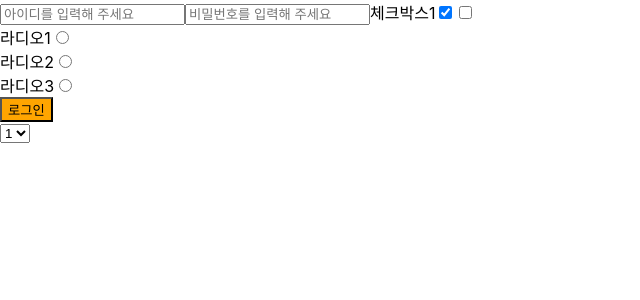
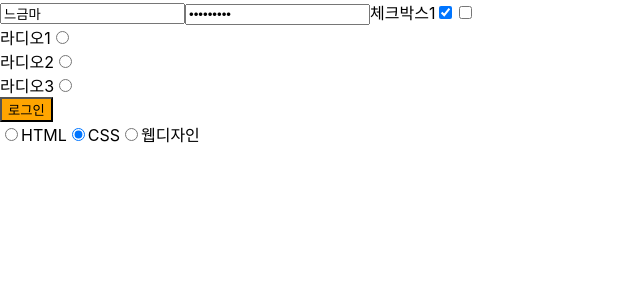
Before and after one commit to kangaroo19/common_component, a React (Create React App) app: page / in a window 1280 px wide. Shown: the top 300 px of the page, without its empty margins (0-640 px from the left). Built offline with nearby package versions, Linux system fonts and the light colour scheme.

Commit message:
코드 수정

```diff
--- a/src/App.js
+++ b/src/App.js
@@ -1,15 +1,9 @@
+import Home from './Home';
 import FormMain from './components/input/FormMain';
 import SelectMain from './components/select/SelectMain';
 // import { useInputFieldHook } from './utils/hook/useInputFieldHook.js';
 import { useInputField } from './utils/zustand/useInputField';
-const initialState = {
-  id: '',
-  pw: '',
-  checkbox1: false,
-  checkbox2: false,
-  checkbox3: false,
-  radio1: false,
-};
+
 // onChangeFormData (커스텀훅)을 FormMain 컴포넌트에 두려 했으나
 // 버튼 컴포넌트 때문에 안됨
 
@@ -34,11 +28,17 @@ function App() {
   return (
     <>
       <FormMain onChange={onChangeFormData}>
-        <FormMain.Input name="id" placeholder="아이디를 입력해 주세요" />
+        <FormMain.Input
+          name="id"
+          placeholder="아이디를 입력해 주세요"
+          value={formData.id}
+          initialState="느금마"
+        />
         <FormMain.Input
           type="password"
           name="pw"
           placeholder="비밀번호를 입력해 주세요"
+          initialState="느금마123123"
         />
         <FormMain.Label htmlFor="checkbox1">체크박스1</FormMain.Label>
         <FormMain.Checkbox name="checkbox1" id="checkbox1" checked />
@@ -56,6 +56,7 @@ function App() {
           <FormMain.Label htmlFor="radio3">라디오3</FormMain.Label>
           <FormMain.Radio name="radio1" value="라디오3" id="radio3" />
         </div>
+
         <FormMain.Button
           type="button"
           styleID="login"
@@ -63,11 +64,12 @@ function App() {
           onClick={onClick}
         />
       </FormMain>
-      <SelectMain>
+      <Home />
+      {/* <SelectMain>
         <SelectMain.Option>1</SelectMain.Option>
         <SelectMain.Option>2</SelectMain.Option>
         <SelectMain.Option>3</SelectMain.Option>
-      </SelectMain>
+      </SelectMain> */}
     </>
   );
 }
--- a/src/Home.jsx
+++ b/src/Home.jsx
@@ -1,24 +1,41 @@
+import { useState } from 'react';
 import FormMain from './components/input/FormMain';
 // import { useInputField } from './utils/zustand/useInputField';
 import { useInputFieldHook } from './utils/hook/useInputFieldHook';
+
 export default function Home() {
-  const { formData, onChangeFormData } = useInputFieldHook();
-  const onClick = (event) => {
-    event.preventDefault();
-    console.log(formData);
+  const [value, setValue] = useState('CSS'); // 초기값을 CSS로 설정합니다.
+
+  const onChange = (event) => {
+    console.log(event.target.value);
+    setValue(event.target.value); // 라디오 버튼이 선택될 때마다 상태를 업데이트합니다.
   };
+
   return (
     <>
-      <FormMain onChange={onChangeFormData}>
-        <FormMain.Input name="id2" />
-        <FormMain.Input name="pw2" />
-        <FormMain.Button
-          type="submit"
-          styleID="login"
-          text="로그인"
-          onClick={onClick}
+      <form action="" onChange={onChange}>
+        <input
+          type="radio"
+          name="chk_info"
+          value="HTML"
+          checked={value === 'HTML'}
         />
-      </FormMain>
+        HTML
+        <input
+          type="radio"
+          name="chk_info"
+          value="CSS"
+          checked={value === 'CSS'}
+        />
+        CSS
+        <input
+          type="radio"
+          name="chk_info"
+          value="웹디자인"
+          checked={value === '웹디자인'}
+        />
+        웹디자인
+      </form>
     </>
   );
 }
--- a/src/components/input/component/InputFieldCustom.jsx
+++ b/src/components/input/component/InputFieldCustom.jsx
@@ -18,6 +18,8 @@ export default function InputFieldCustom({
   styleID,
   name,
   placeholder,
+  initialState,
+  value,
 }) {
   const { formData, initialLizeFormData } = useInputField();
   useEffect(() => {
@@ -26,7 +28,7 @@ export default function InputFieldCustom({
         `Invalid type '${type}' for InputButtonCustom. Type must be 'text' or 'password'.`
       );
     }
-    initialLizeFormData(name);
+    initialLizeFormData(name, initialState);
   }, []);
   return (
     <input
--- a/src/components/input/component/RadioButton.jsx
+++ b/src/components/input/component/RadioButton.jsx
@@ -7,9 +7,9 @@ import styles from '../style/RadioButton.module.css';
 // checked
 
 export default function RadioButton({ styleID, name, id, value, checked }) {
-  const { initialLizeFormData } = useInputField();
+  const { formData, initialLizeFormData } = useInputField();
   useEffect(() => {
-    initialLizeFormData(name);
+    initialLizeFormData(name, checked && value);
   }, []);
   return (
     <input
@@ -17,6 +17,7 @@ export default function RadioButton({ styleID, name, id, value, checked }) {
       name={name}
       id={id}
       value={value}
+      checked={formData[name] === value}
       className={`${divideStyleIDString(styles, styleID)}`}
     />
   );
```
